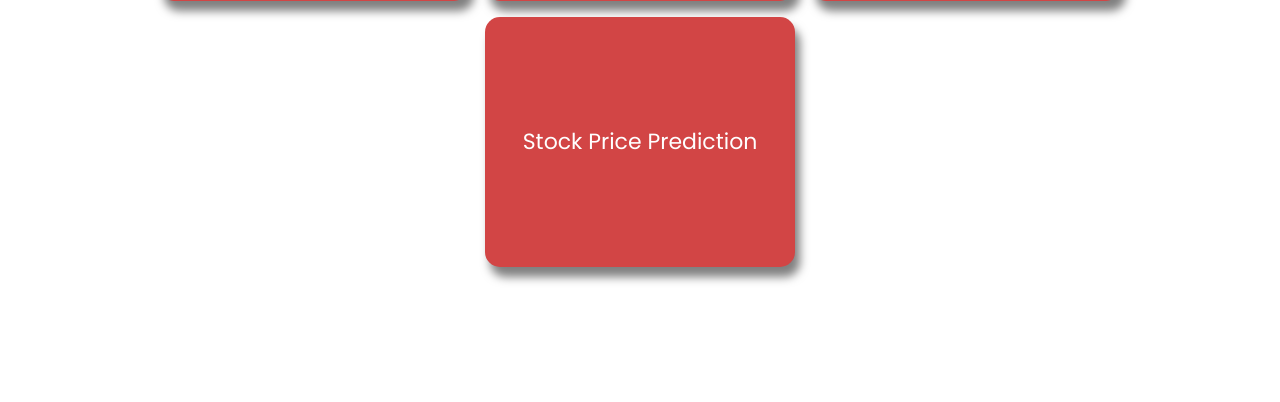
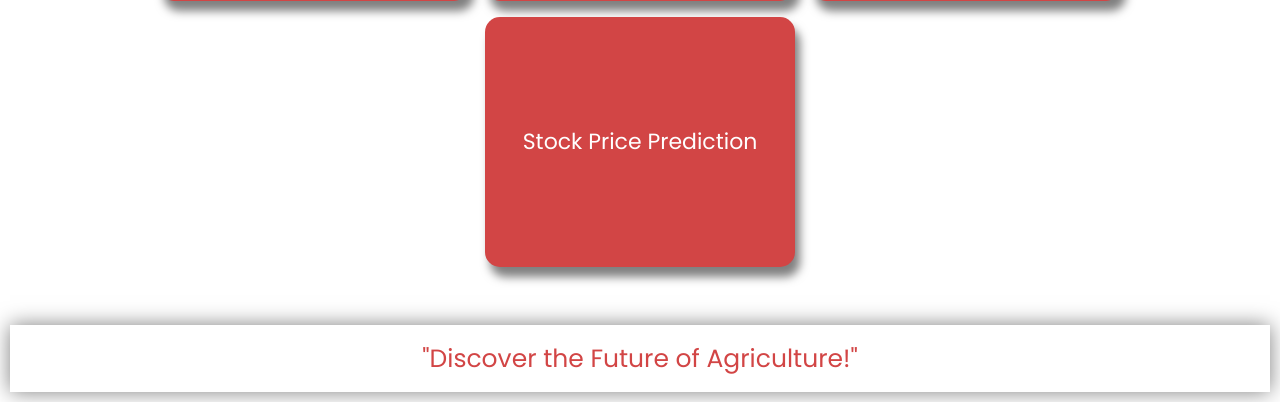
Before and after one commit to B2016014/Final-year-project, a Flask app: page / in a window 1280 px wide. Shown: the part 915-1317 px from the top of the page. Before the commit the page ends 1198 px from the top, so only its background shows below. Run offline with Flask 3, Linux system fonts and the light colour scheme.

Commit message:
final update --footer

```diff
--- a/static/css/styles.css
+++ b/static/css/styles.css
@@ -290,3 +290,15 @@ input {
 #chart{
   height: 650px;
 }
+
+footer{
+  margin-top: 50px;
+  padding: 15px;
+  box-shadow: 0px 0px 20px rgba(0, 0, 0, 0.5);
+}
+footer div{
+  display: flex;
+  justify-content: center;
+  color: var(--primary-color);
+  font-size: 25px;
+}
--- a/templates/base.html
+++ b/templates/base.html
@@ -41,6 +41,10 @@
 
     {% block body %} {% endblock %}
 
+    <footer>
+      <div>"Discover the Future of Agriculture!"</div>
+    </footer>
+
     <script
       src="https://cdn.jsdelivr.net/npm/bootstrap@5.0.2/dist/js/bootstrap.bundle.min.js"
       integrity="sha384-MrcW6ZMFYlzcLA8Nl+NtUVF0sA7MsXsP1UyJoMp4YLEuNSfAP+JcXn/tWtIaxVXM"
--- a/templates/stock_price_prediction.html
+++ b/templates/stock_price_prediction.html
@@ -63,6 +63,9 @@ function updateChart(prediction, dates) {
         },
         options: {
             scales: {
+                x:{
+                    display:false
+                },
                 y: {
                     beginAtZero: true
                 }
```
Also changed, not shown: 1 other file.
